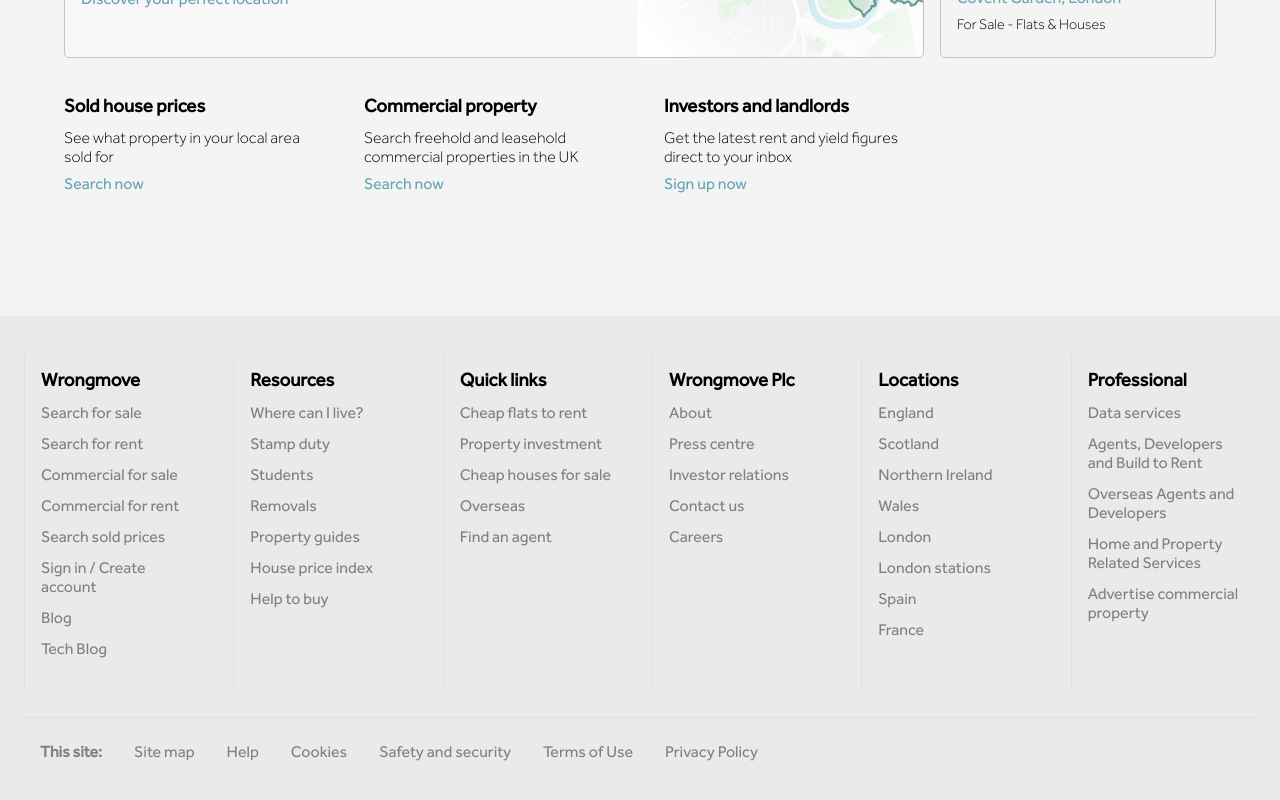
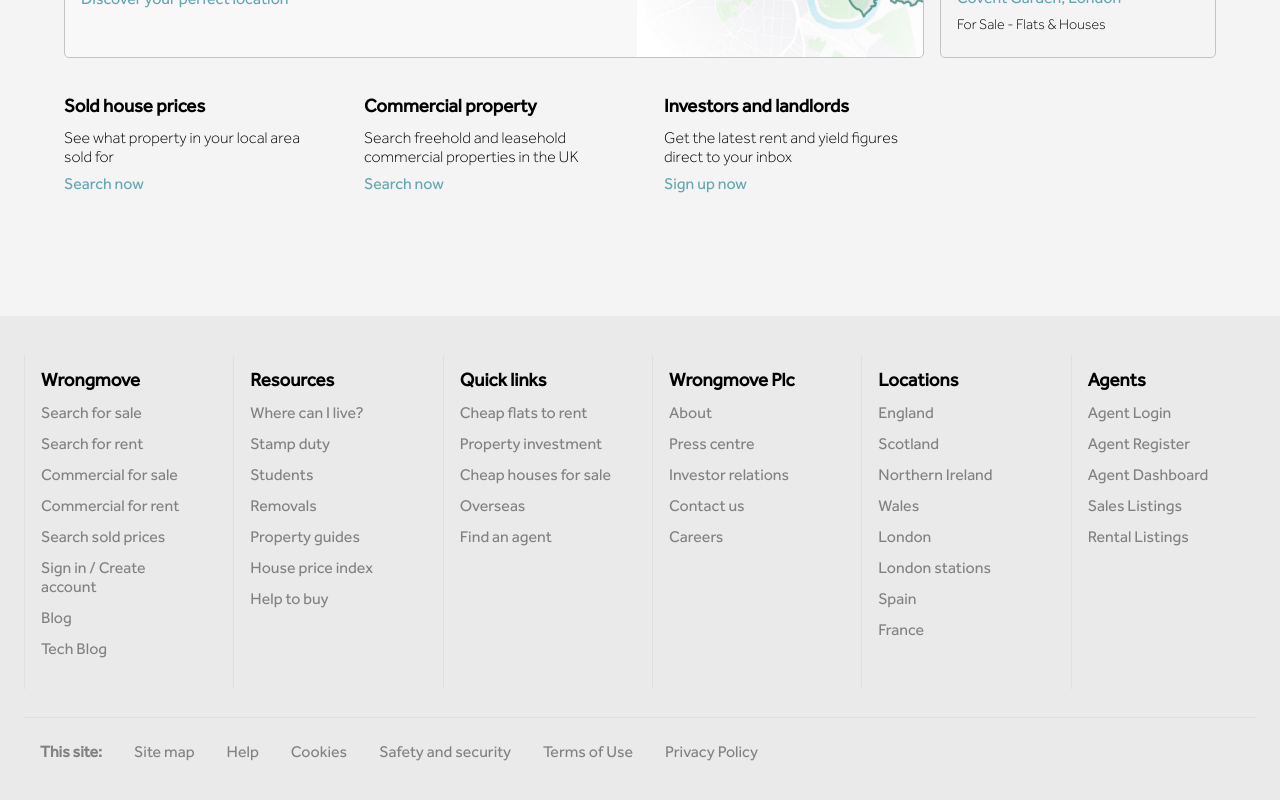
Before and after one commit to ytsruh/wrongmove, a Next.js app: page / in a window 1280 px wide. Shown: the part 883-1683 px from the top of the page. Built offline with nearby package versions, Linux system fonts and the light colour scheme.

Commit message:
add agent links to footer

```diff
--- a/src/components/footer/Footer.jsx
+++ b/src/components/footer/Footer.jsx
@@ -88,17 +88,17 @@
                 link8Text='France'
               />
               <FooterSection
-                title='Professional'
-                link1=''
-                link1Text='Data services'
-                link2=''
-                link2Text='Agents, Developers and Build to Rent                '
-                link3=''
-                link3Text='Overseas Agents and Developers'
-                link4=''
-                link4Text='Home and Property Related Services'
-                link5=''
-                link5Text='Advertise commercial property'
+                title='Agents'
+                link1='/login/agent'
+                link1Text='Agent Login'
+                link2='/register/agent'
+                link2Text='Agent Register                '
+                link3='/agent/dashboard'
+                link3Text='Agent Dashboard'
+                link4='/agent/sales'
+                link4Text='Sales Listings'
+                link5='/agent/rental'
+                link5Text='Rental Listings'
               />
             </div>
             <div className="footer-site-links">
```
